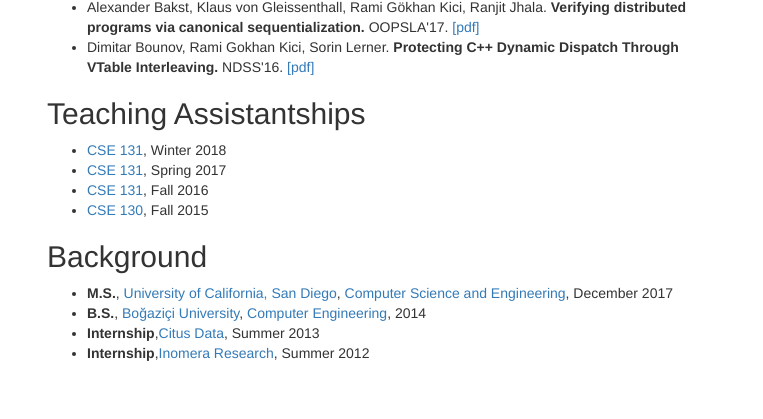
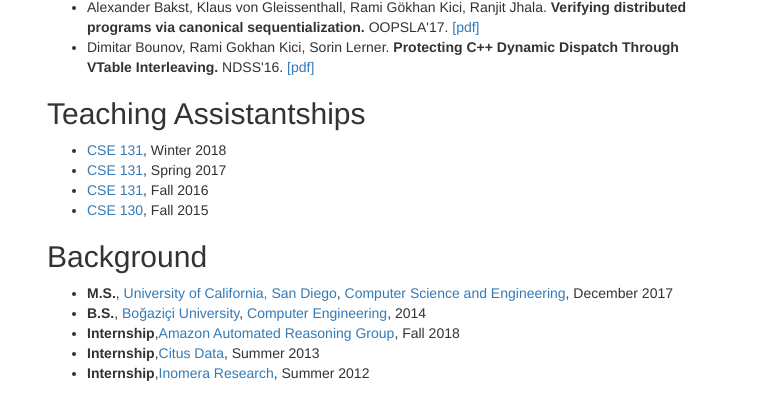
Before and after one commit to gokhankici/gokhankici.github.io, a plain HTML site: page index.html in a window 1280 px wide. Shown: the part 649-1068 px from the top of the page, without its empty margins (258-1021 px from the left). Drawn offline with Linux system fonts and the light colour scheme; files whose address does not match are found by name.

Commit message:
added amazon internship

```diff
--- a/index.html
+++ b/index.html
@@ -177,6 +177,7 @@
                             <a target="_blank" href="http://www.cmpe.boun.edu.tr/">Computer Engineering</a>,
                             2014
                           </li>
+                          <li> <b>Internship</b>,<a target="_blank" href="https://aws.amazon.com/security/provable-security/">Amazon Automated Reasoning Group</a>, Fall 2018 </li>
                           <li> <b>Internship</b>,<a target="_blank" href="https://www.citusdata.com/">Citus Data</a>, Summer 2013 </li>
                           <li> <b>Internship</b>,<a target="_blank" href="http://www.inomera.com/">Inomera Research</a>, Summer 2012 </li>
                     </div>
```
